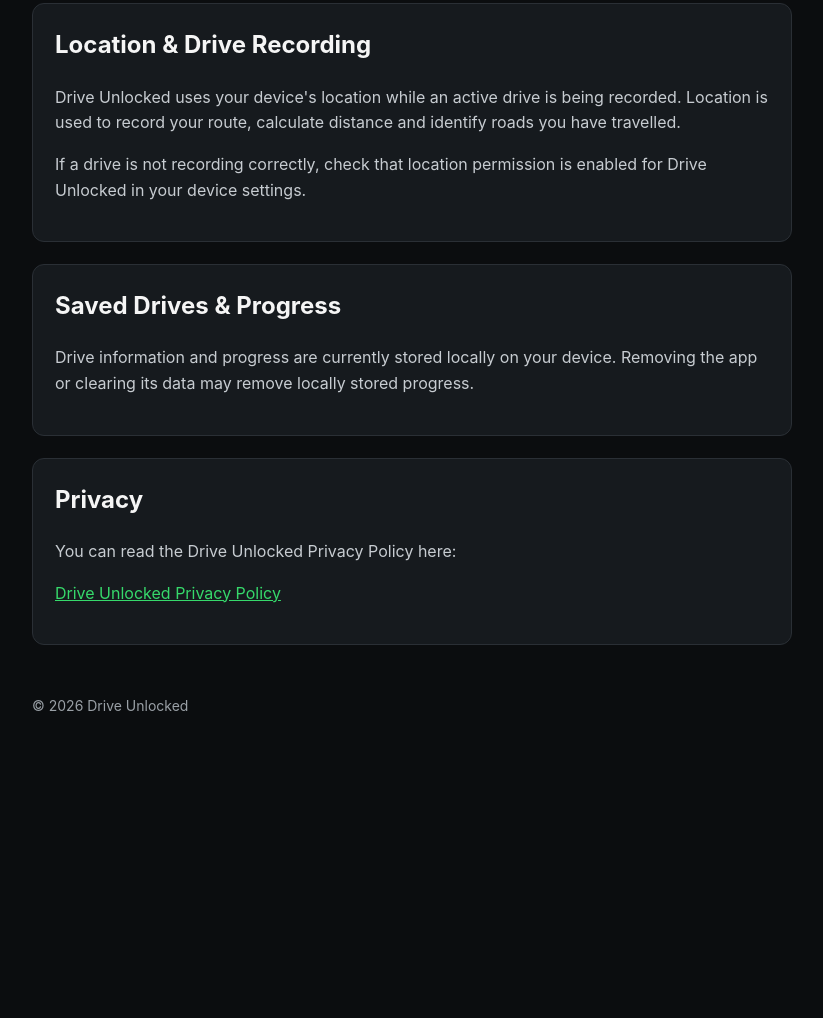
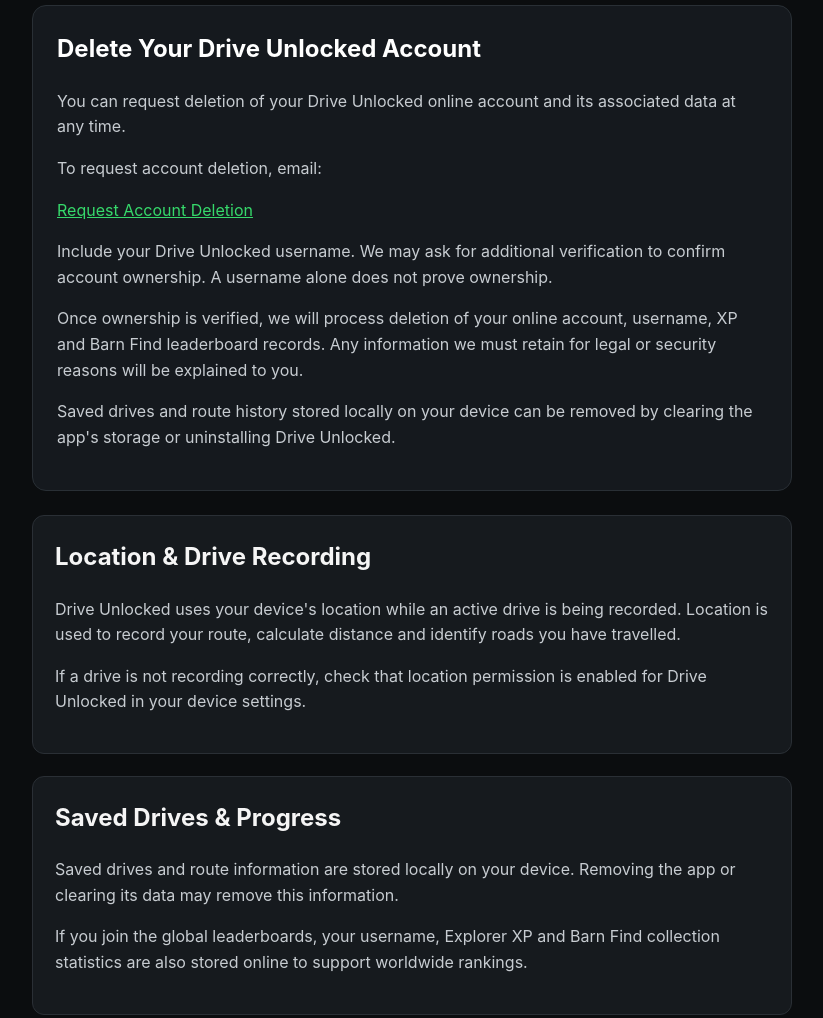
Before and after one commit to joekel17/drive-unlocked-privacy, a plain HTML site: page support.html in a window 1280 px wide. Shown: the part 485-1503 px from the top of the page, without its empty margins (228-1051 px from the left). Before the commit the page ends 1253 px from the top, so only its background shows below. Drawn offline with Linux system fonts and the light colour scheme.

Commit message:
Update support.html

```diff
--- a/support.html
+++ b/support.html
@@ -82,6 +82,51 @@
         </p>
     </div>
 
+<section id="delete-account"
+  style="background:#15191e; border:1px solid #292f35;
+         border-radius:14px; padding:24px; margin:24px 0;
+         color:#d9e1ec;">
+
+  <h2 style="color:#ffffff; margin-top:0;">
+    Delete Your Drive Unlocked Account
+  </h2>
+
+  <p>
+    You can request deletion of your Drive Unlocked online
+    account and its associated data at any time.
+  </p>
+
+  <p>
+    To request account deletion, email:
+  </p>
+
+  <p>
+    <a href="mailto:joesiff17@outlook.com?subject=Drive%20Unlocked%20Account%20Deletion%20Request"
+       style="color:#36d96b;">
+      Request Account Deletion
+    </a>
+  </p>
+
+  <p>
+    Include your Drive Unlocked username. We may ask for
+    additional verification to confirm account ownership.
+    A username alone does not prove ownership.
+  </p>
+
+  <p>
+    Once ownership is verified, we will process deletion of
+    your online account, username, XP and Barn Find leaderboard
+    records. Any information we must retain for legal or
+    security reasons will be explained to you.
+  </p>
+
+  <p>
+    Saved drives and route history stored locally on your
+    device can be removed by clearing the app's storage
+    or uninstalling Drive Unlocked.
+  </p>
+</section>
+
     <div class="card">
         <h2>Location &amp; Drive Recording</h2>
 
@@ -100,11 +145,19 @@
     <div class="card">
         <h2>Saved Drives &amp; Progress</h2>
 
-        <p>
-            Drive information and progress are currently stored locally on
-            your device. Removing the app or clearing its data may remove
-            locally stored progress.
-        </p>
+
+<p>
+  Saved drives and route information are stored locally on
+  your device. Removing the app or clearing its data may
+  remove this information.
+</p>
+
+<p>
+  If you join the global leaderboards, your username,
+  Explorer XP and Barn Find collection statistics are
+  also stored online to support worldwide rankings.
+</p>
+
     </div>
 
     <div class="card">
```
